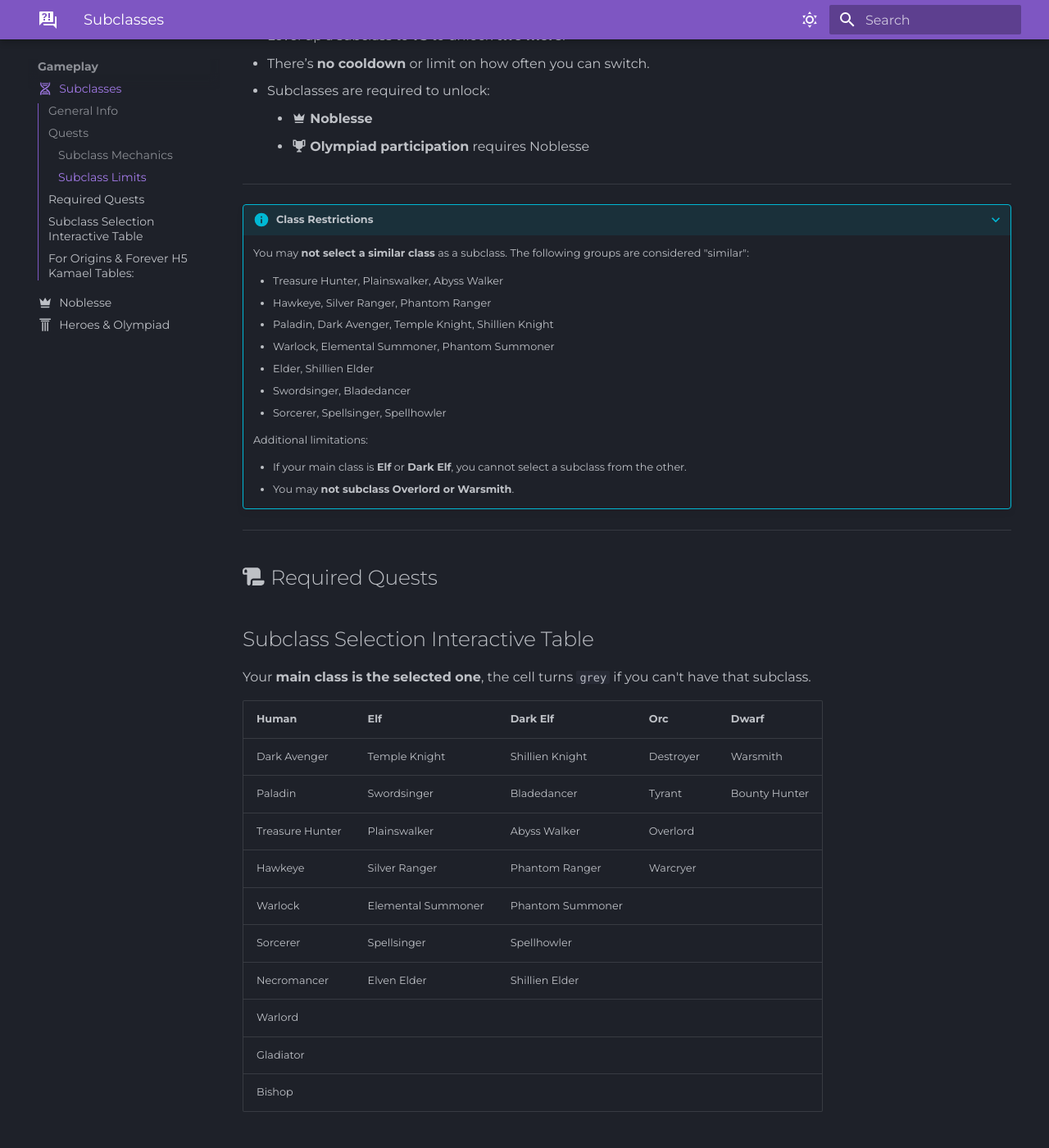
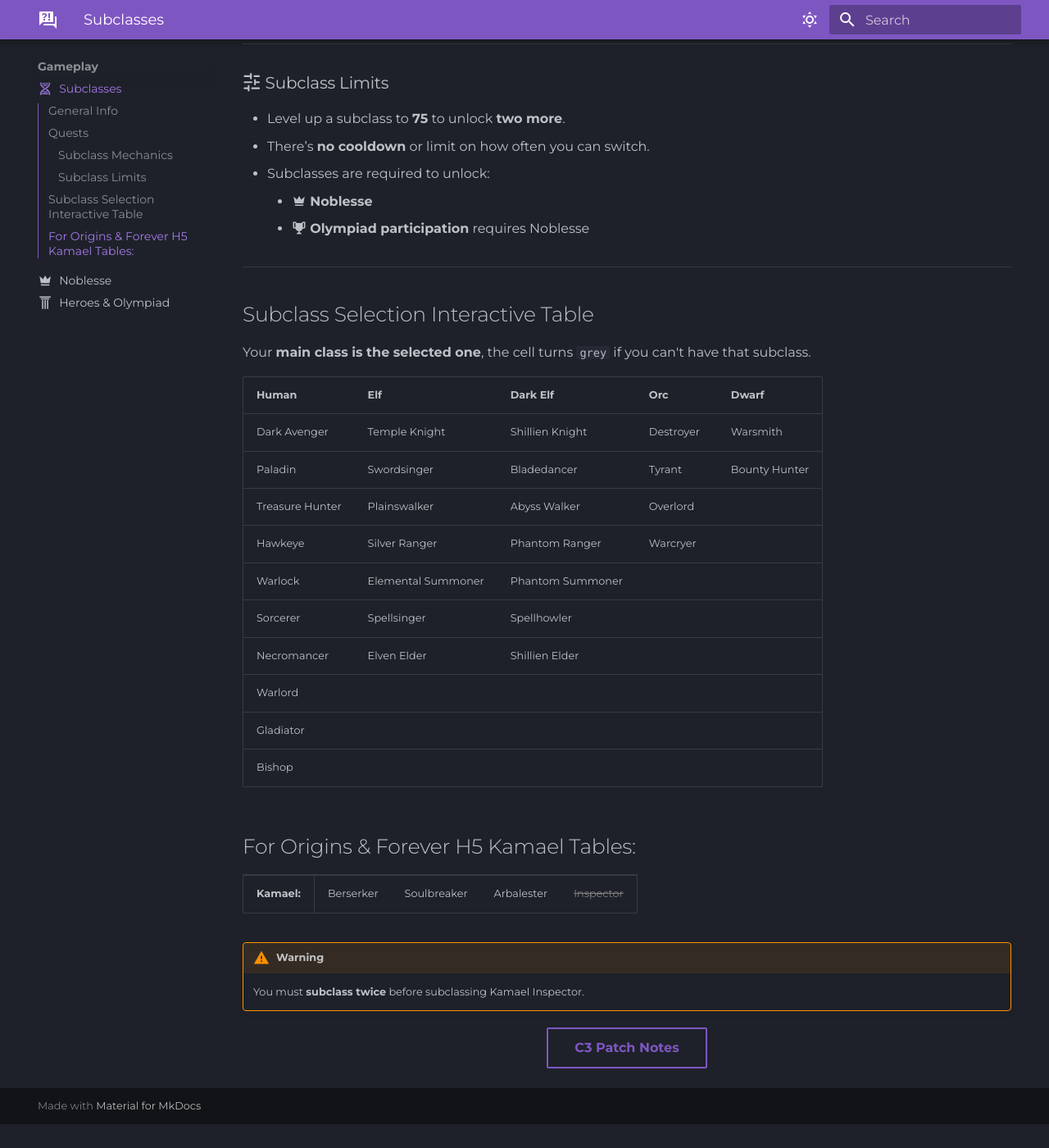
Before and after one commit to tab1-web/faq, an MkDocs documentation site: the page built from docs/Game/subclasses.md, in a window 1280 px wide and 1400 px high, scrolled down 1180 px. Shown: the whole window at 82% size. Built offline with MkDocs 1.6.1 and Material for MkDocs 9.7.7, drawn with Linux system fonts in a browser that asks for light colours; some web fonts are replaced; after the commit the page ends 2551 px from its top, so only the background shows below that; some of the changed text lies outside the part shown.

```diff
--- a/docs/Game/subclasses.md
+++ b/docs/Game/subclasses.md
@@ -65,29 +68,6 @@
     - :material-trophy: **Olympiad participation** requires Noblesse
 
 ---
-
-???+ info "Class Restrictions"
-
-    You may **not select a similar class** as a subclass. The following groups are considered "similar":
-
-    - Treasure Hunter, Plainswalker, Abyss Walker
-    - Hawkeye, Silver Ranger, Phantom Ranger
-    - Paladin, Dark Avenger, Temple Knight, Shillien Knight
-    - Warlock, Elemental Summoner, Phantom Summoner
-    - Elder, Shillien Elder
-    - Swordsinger, Bladedancer
-    - Sorcerer, Spellsinger, Spellhowler
-
-    Additional limitations:
-
-    - If your main class is **Elf** or **Dark Elf**, you cannot select a subclass from the other.
-    - You may **not subclass Overlord or Warsmith**.
-
----
-
-## :fontawesome-solid-scroll: Required Quests
-
-
 
 ## Subclass Selection Interactive Table
 
@@ -239,3 +219,7 @@
 
 
 </script>
+
+<figure markdown="span">
+[C3 Patch Notes](https://lineage2wiki.com/c3/patch-notes/#subclasses){ .md-button .lightbox }
+</figure>
```
Also changed, not shown: other parts of docs/Game/subclasses.md (+3 -0 lines).
